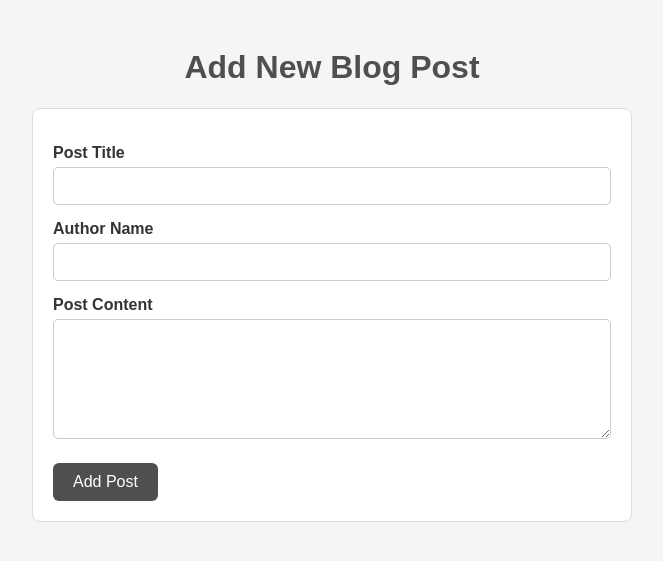
After one commit to roedigerMM/Flask-Blog, a Flask app: page /add in a window 1280 px wide. The commit adds this page. Shown: the top 561 px of the page, without its empty margins (308-971 px from the left). Run offline with Flask 3, Linux system fonts and the light colour scheme.

Commit message:
Added functionality for adding, deleting and updating posts

```diff
--- a/app.py
+++ b/app.py
@@ -1,7 +1,18 @@
-from flask import Flask, render_template, request
+from flask import Flask, render_template, request, redirect, url_for
 import json
 
 app = Flask(__name__)
+
+def fetch_post_by_id(post_id):
+    with open('blog_posts.json', 'r') as handle:
+        posts = json.load(handle)
+
+    for post in posts:
+        if post['id'] == post_id:
+            return post
+
+    return None
+
 
 
 @app.route('/')
@@ -11,5 +22,93 @@ def index():
     return render_template('index.html', posts=blog_posts)
 
 
+@app.route('/add', methods=['GET', 'POST'])
+def add():
+    if request.method == 'POST':
+        # Get form data
+        title = request.form['title']
+        author = request.form['author']
+        content = request.form['content']
+
+        # Load existing posts
+        with open('blog_posts.json', 'r') as handle:
+            posts = json.load(handle)
+
+        # Generate new ID
+        if posts:
+            new_id = max(post['id'] for post in posts) + 1
+        else:
+            new_id = 1
+
+        # Create new post object
+        new_post = {
+            "id": new_id,
+            "author": author,
+            "title": title,
+            "content": content
+        }
+
+        # Append new post
+        posts.append(new_post)
+
+        # Save back to JSON file
+        with open('blog_posts.json', 'w') as handle:
+            json.dump(posts, handle, indent=4)
+        return redirect(url_for('index'))
+    return render_template('add.html')
+
+
+@app.route('/delete/<int:post_id>')
+def delete(post_id):
+
+    # Load existing posts
+    with open('blog_posts.json', 'r') as handle:
+        posts = json.load(handle)
+
+    # Filter out the post to delete
+    updated_posts = [post for post in posts if post['id'] != post_id]
+
+    # Save updated list back to file
+    with open('blog_posts.json', 'w') as handle:
+        json.dump(updated_posts, handle, indent=4)
+
+    # Redirect back to home page
+    return redirect(url_for('index'))
+
+
+@app.route('/update/<int:post_id>', methods=['GET', 'POST'])
+def update(post_id):
+
+    # Load all posts
+    with open('blog_posts.json', 'r') as handle:
+        posts = json.load(handle)
+
+    # Find requested post
+    post = None
+    for p in posts:
+        if p['id'] == post_id:
+            post = p
+            break
+
+    if post is None:
+        return "Post not found", 404
+
+    # Handle form submit
+    if request.method == 'POST':
+
+        post['title'] = request.form['title']
+        post['author'] = request.form['author']
+        post['content'] = request.form['content']
+
+        # Save updated list
+        with open('blog_posts.json', 'w') as handle:
+            json.dump(posts, handle, indent=4)
+
+        return redirect(url_for('index'))
+
+    # GET request → show update form
+    return render_template('update.html', post=post)
+
+
 if __name__ == '__main__':
     app.run(host="0.0.0.0", port=5001, debug=True)
--- /dev/null
+++ b/templates/add.html
@@ -0,0 +1,79 @@
+<!DOCTYPE html>
+<html lang="en">
+<head>
+    <meta charset="UTF-8">
+    <title>Add New Post</title>
+    <meta name="viewport" content="width=device-width, initial-scale=1.0">
+    <link rel="stylesheet" href="{{ url_for('static', filename='style.css') }}">
+    <style>
+        /* Small form-specific additions */
+        form {
+            background-color: #FFF;
+            border: 1px solid #DDD;
+            padding: 20px;
+            border-radius: 8px;
+            max-width: 600px;
+            margin: 0 auto;
+        }
+
+        label {
+            display: block;
+            margin-top: 15px;
+            font-weight: bold;
+        }
+
+        input, textarea {
+            width: 100%;
+            padding: 10px;
+            margin-top: 5px;
+            border-radius: 5px;
+            border: 1px solid #CCC;
+            font-size: 14px;
+        }
+
+        textarea {
+            resize: vertical;
+            min-height: 120px;
+        }
+
+        button {
+            margin-top: 20px;
+            padding: 10px 20px;
+            background-color: #4F4F4F;
+            color: white;
+            border: none;
+            border-radius: 6px;
+            cursor: pointer;
+            font-size: 16px;
+        }
+
+        button:hover {
+            background-color: #333;
+        }
+        * {
+        box-sizing: border-box;
+        }
+
+    </style>
+</head>
+<body>
+
+<h1>Add New Blog Post</h1>
+
+<form action="/add" method="POST">
+
+    <label for="title">Post Title</label>
+    <input type="text" id="title" name="title" required>
+
+    <label for="author">Author Name</label>
+    <input type="text" id="author" name="author" required>
+
+    <label for="content">Post Content</label>
+    <textarea id="content" name="content" required></textarea>
+
+    <button type="submit">Add Post</button>
+
+</form>
+
+</body>
+</html>
```
Also changed, not shown: blog_posts.json (+18 -2 lines), static/style.css (+31 -0 lines), templates/index.html (+18 -5 lines), templates/update.html (added, +74 -0 lines).
